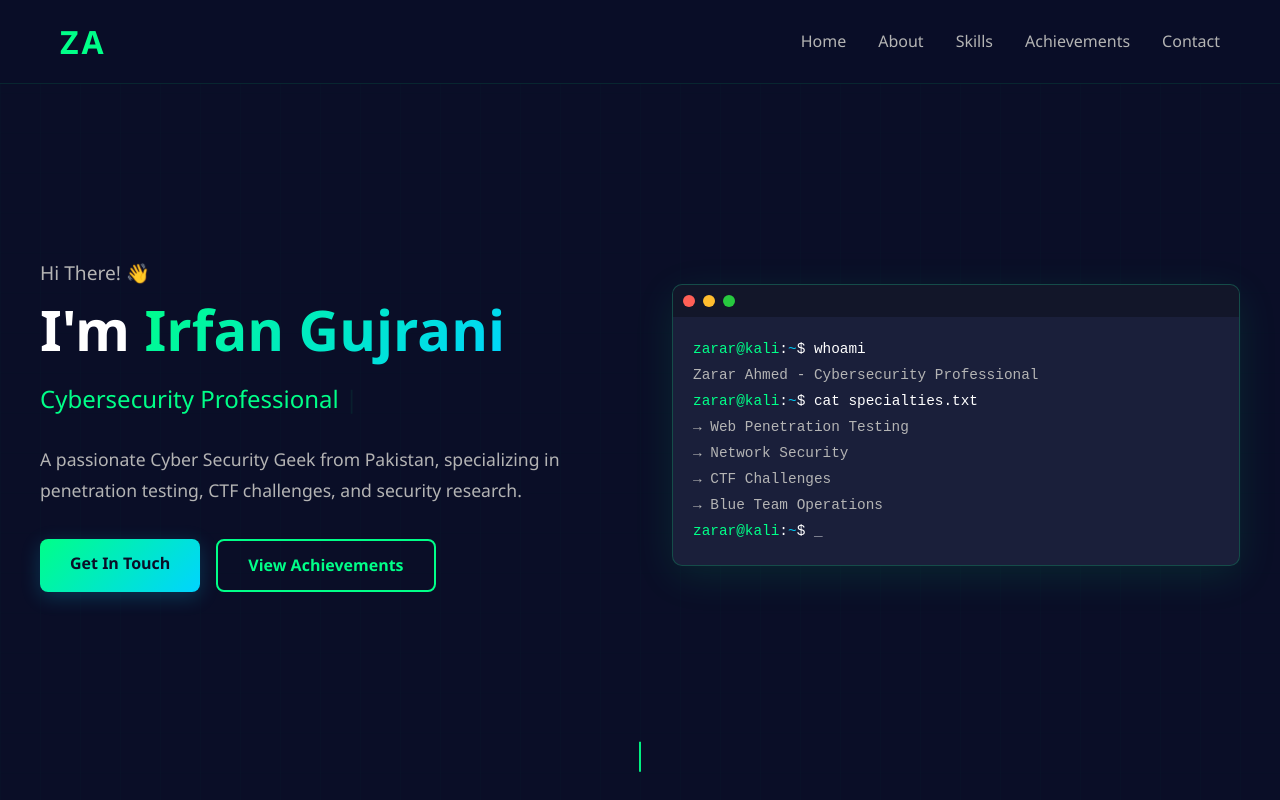
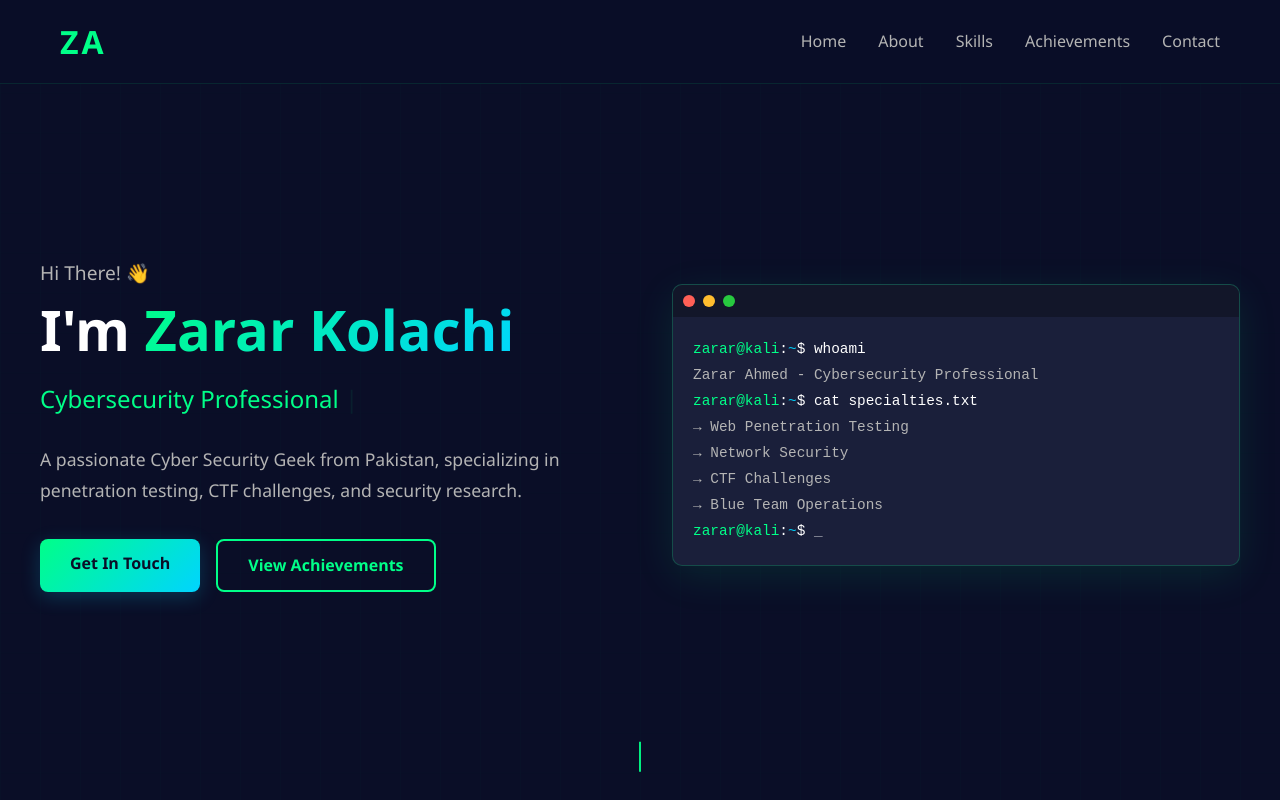
Before and after one commit to ZararSW/ZararSW, a plain HTML site: page index.html in a window 1280 px wide. Shown: the top 800 px of the page. Drawn offline with Linux system fonts and the light colour scheme.

Commit message:
Update name from Irfan Gujrani to Zarar Kolachi

```diff
--- a/index.html
+++ b/index.html
@@ -39,7 +39,7 @@
             <div class="hero-text">
                 <p class="greeting">Hi There! <span class="wave">👋</span></p>
                 <h1 class="hero-title">
-                    I'm <span class="highlight">Irfan Gujrani</span>
+                    I'm <span class="highlight">Zarar Kolachi</span>
                 </h1>
                 <div class="typing-container">
                     <span class="typing-text"></span>
```
